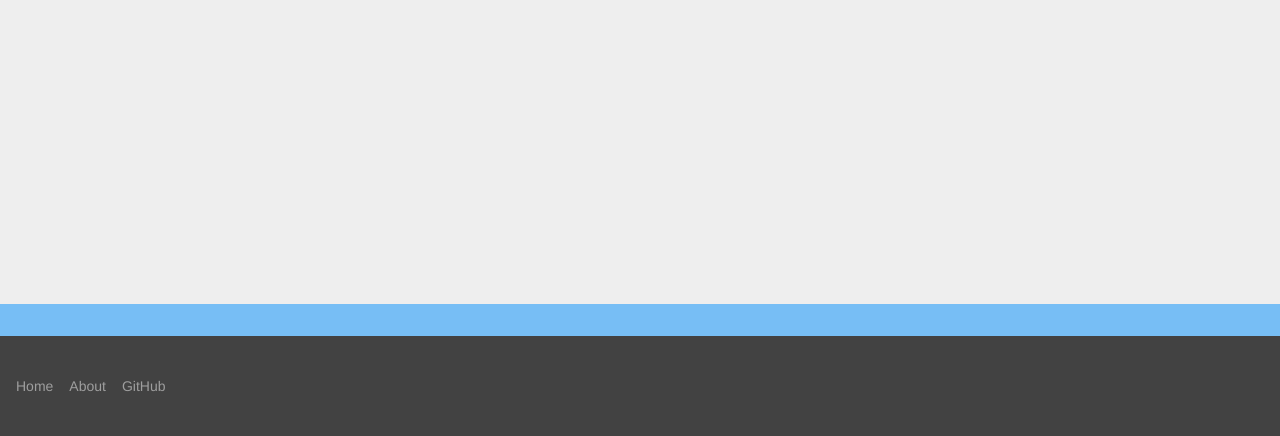
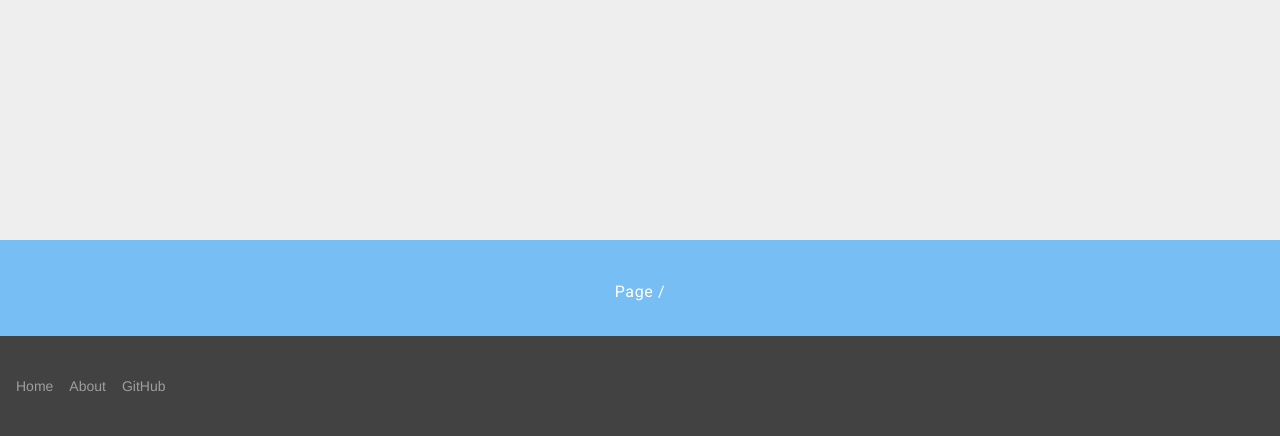
Before and after one commit to purrcat259/digitalcat, a Flask app: template templates/article_list.html in a window 1280 px wide. Shown: the part 364-800 px from the top of the page. Run offline with Flask 2, Linux system fonts and the light colour scheme; the template is opened without the code that fills it, so the values that code supplies are empty; some libraries are stand-ins or nearby versions.

Commit message:
Added page number to pagination bar

```diff
--- a/static/css/main.css
+++ b/static/css/main.css
@@ -24,6 +24,7 @@ a {
   text-align: center;
   background-color: #77BEF5;
   margin-bottom: 0px;
+  color: white;
 }
 
 .pagination_icon {
--- a/templates/article_list.html
+++ b/templates/article_list.html
@@ -24,7 +24,9 @@
                     </a>
                 {% endif %}
             </div>
-            <div class="mdl-cell mdl-cell--4-col"></div>
+            <div class="mdl-cell mdl-cell--4-col">
+                <h6>Page {{ page_data.current_page }} / {{ page_data.max_page }}</h6>
+            </div>
             <div class="mdl-cell mdl-cell--4-col">
                 {% if page_data.has_next %}
                     {% set next_page_number = page_data.current_page + 1 %}
```
